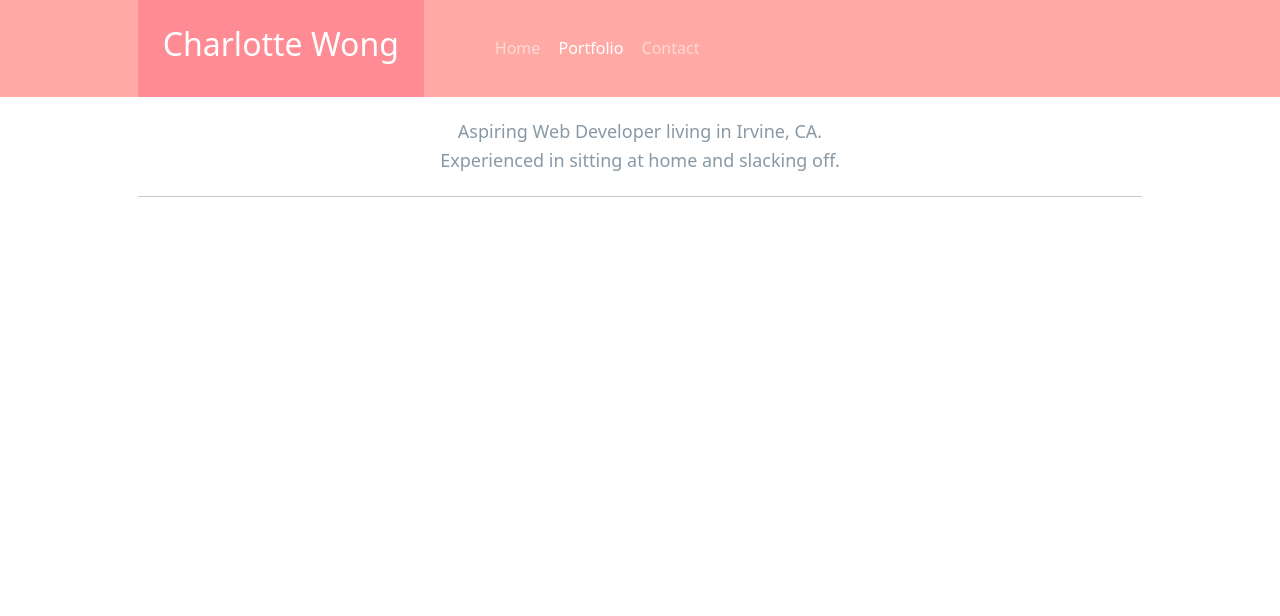
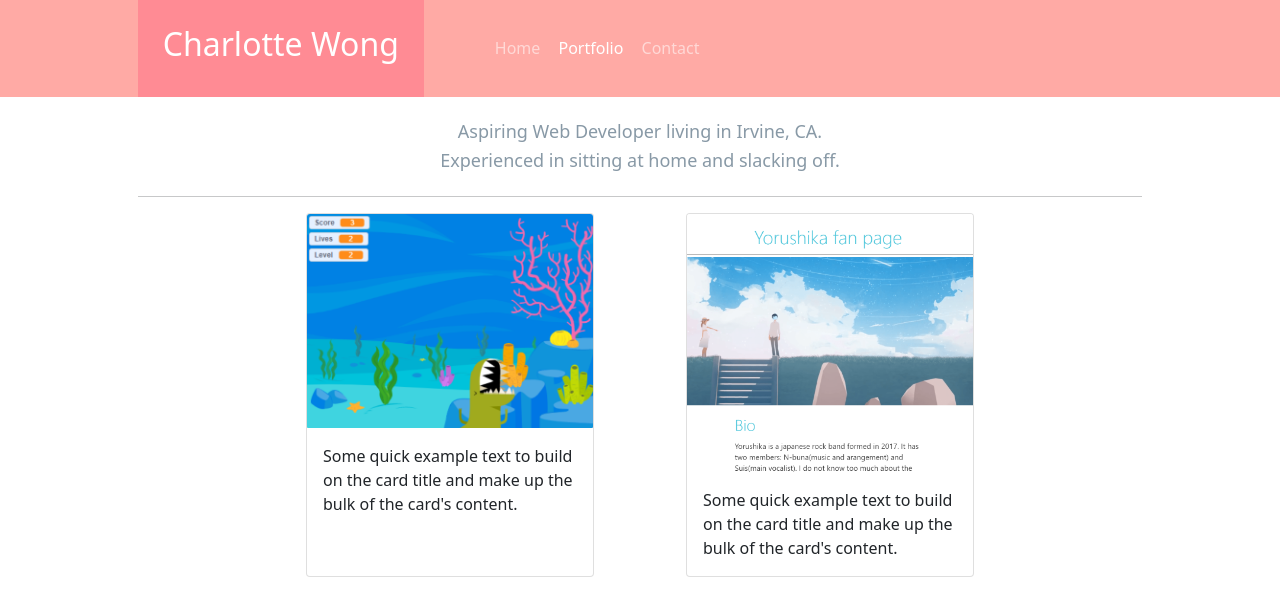
Before and after one commit to CharlotteFrancis/MyPortfolio, a plain HTML site: page portfolio.html in a window 1280 px wide. Drawn offline with nearby package versions, Linux system fonts and the light colour scheme.

Commit message:
edited portfolio.html

```diff
--- a/portfolio.html
+++ b/portfolio.html
@@ -48,6 +48,34 @@
             <section class="col-sm-2"></section>
         </section>
         <hr class="my-hr">
+        <!-- end row -->
+
+        <section class = "row">
+            <section class="col-sm-2"></section>
+            <section class="col-sm-4 my-center">
+                <!--  card here -->
+                <div class="card box-margin" style="width: 18rem;">
+                    <a href="https://scratch.mit.edu/projects/524159582/"><img src="./Assets/scratch.png" class="card-img-top" alt="Dino Game"></a>
+                    <div class="card-body">
+                      <p class="card-text">Some quick example text to build on the card title and make up the bulk of the card's content.</p>
+                    </div>
+                  </div>
+            </section>
+            <!-- end col -->
+            <section class="col-sm-4 my-center">
+                <!-- card here -->
+                <div class="card box-margin" style="width: 18rem;">
+                    <a href="https://charlottefrancis.github.io/Yorushika/"><img src="./Assets/favband.png" class="card-img-top" alt="yorushika"></a>
+                    <!-- <img src="./Assets/favband.png" class="card-img-top" alt="yorushika"> -->
+                    <div class="card-body">
+                      <p class="card-text">Some quick example text to build on the card title and make up the bulk of the card's content.</p>
+                    </div>
+                  </div>
+            </section>
+            <!-- end col -->
+            <section class="col-sm-2"></section>
+        </section>
+         <!-- end row -->
     </main>
 
 
--- a/style.css
+++ b/style.css
@@ -14,6 +14,11 @@
 }
 .box-margin-right{
     margin: 0 2% 2% 0%;
+    display: flex;
+    justify-content: center;
+}
+
+.my-center{
     display: flex;
     justify-content: center;
 }
```
Also changed, not shown: Assets/favband.png (added), Assets/scratch.png (added).
